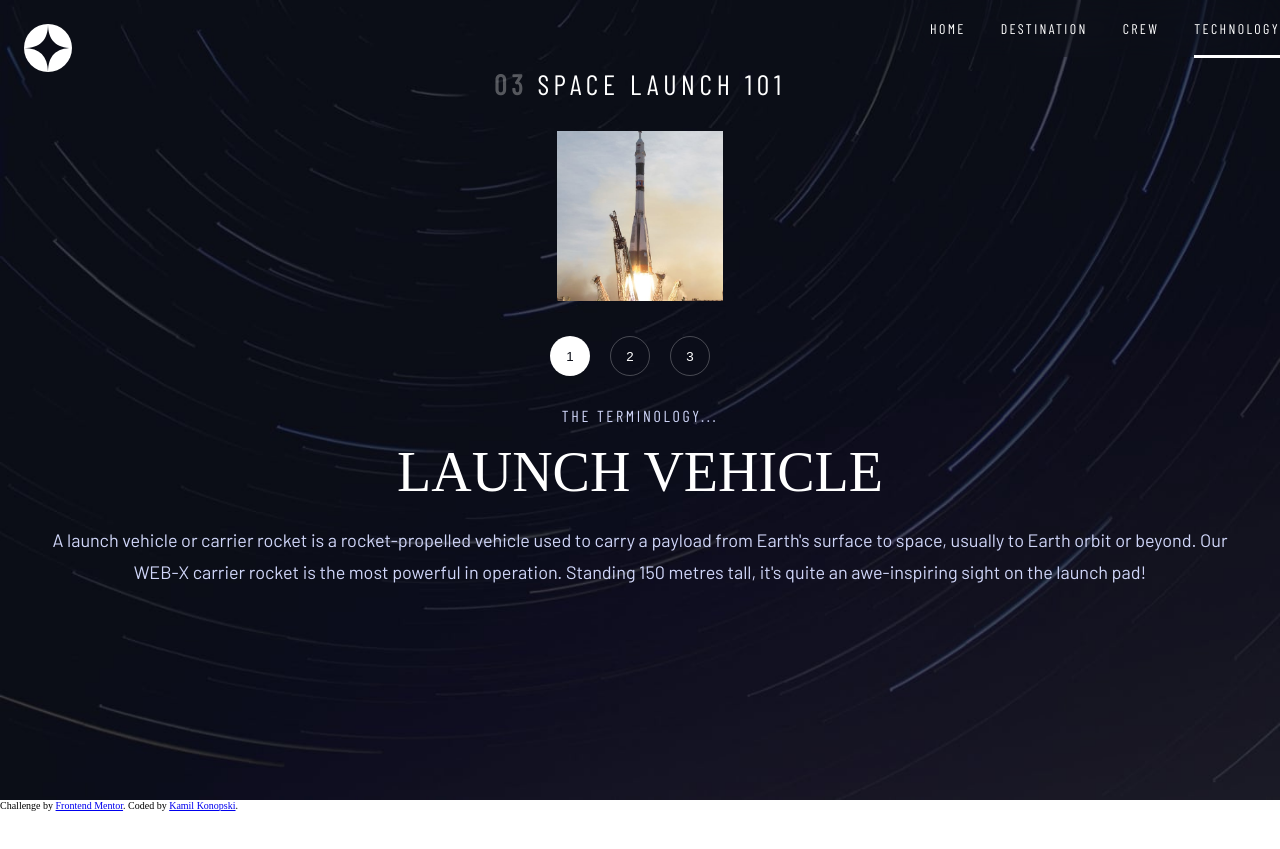
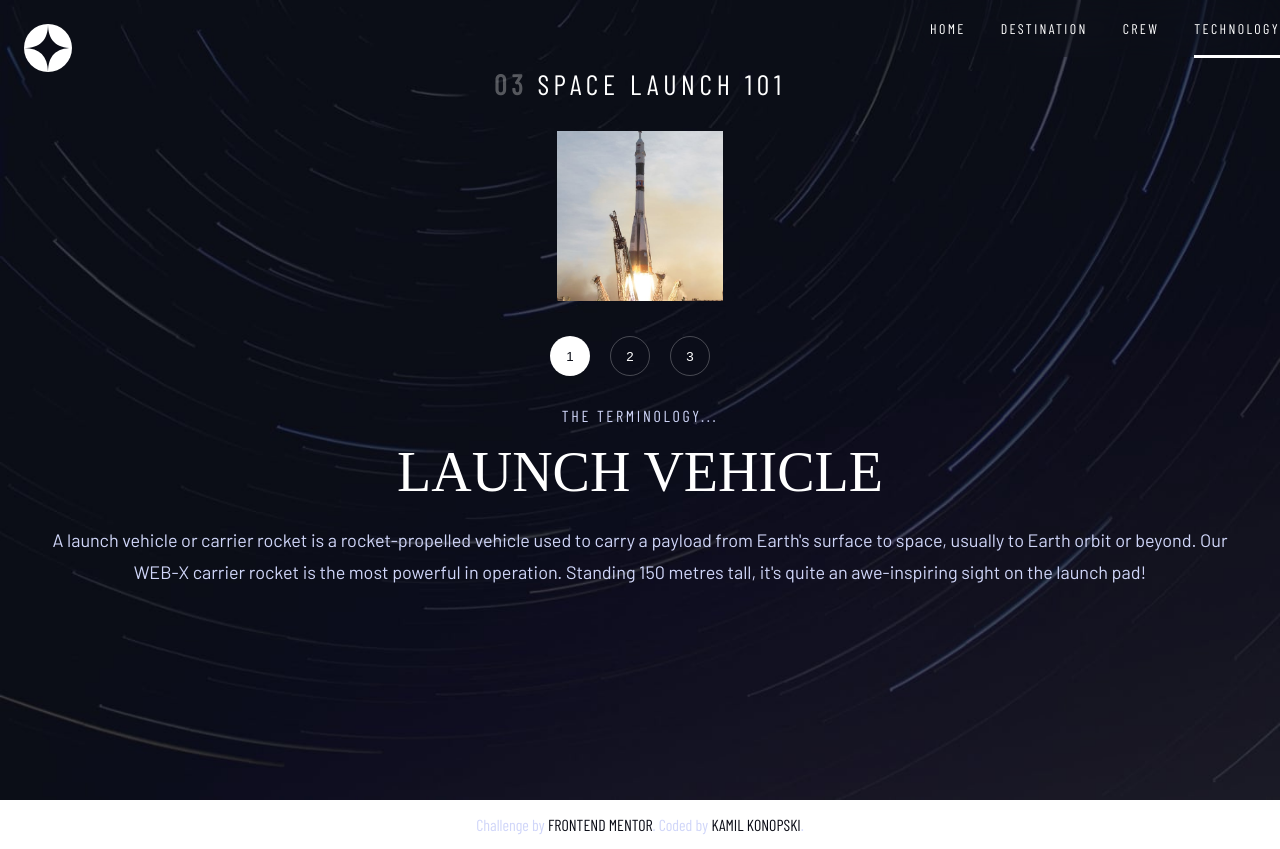
Before and after one commit to KamilKonopski/space-tourism-website-main, a React (Create React App) app: page /technology in a window 1280 px wide. Before the commit the page ends 811 px from the top, so only its background shows below. Built offline with nearby package versions, Linux system fonts and the light colour scheme; a web font is replaced by a local one.

Commit message:
add footer styles

```diff
--- a/src/index.css
+++ b/src/index.css
@@ -18,3 +18,26 @@ html {
     font-family: 'Bellefair', serif;
     font-size: 10px;
 }
+
+.footer {
+    background-color: transparent;
+    display: flex;
+    justify-content: center;
+}
+
+.footer__text {
+    color: var(--light-color);
+    font-family: 'Barlow Condensed', sans-serif;
+    font-size: 1.6rem;
+    padding: 1.5rem 0;
+}
+
+.footer__text a {
+    color: var(--dark-color);
+    text-decoration: none;
+    text-transform: uppercase;
+}
+
+.footer__text a:hover {
+    border-bottom: 2px solid var(--light-color);
+}
```
